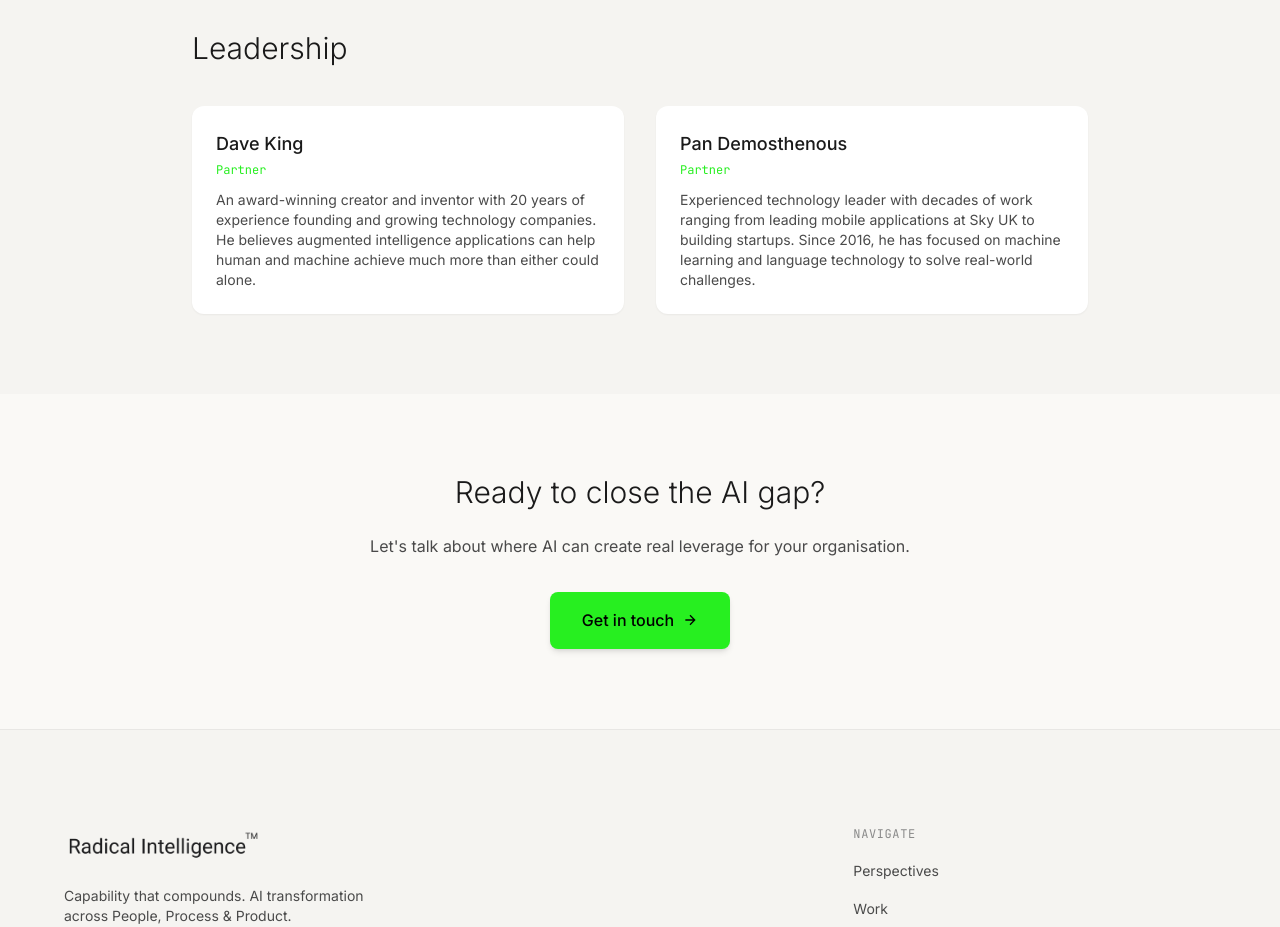
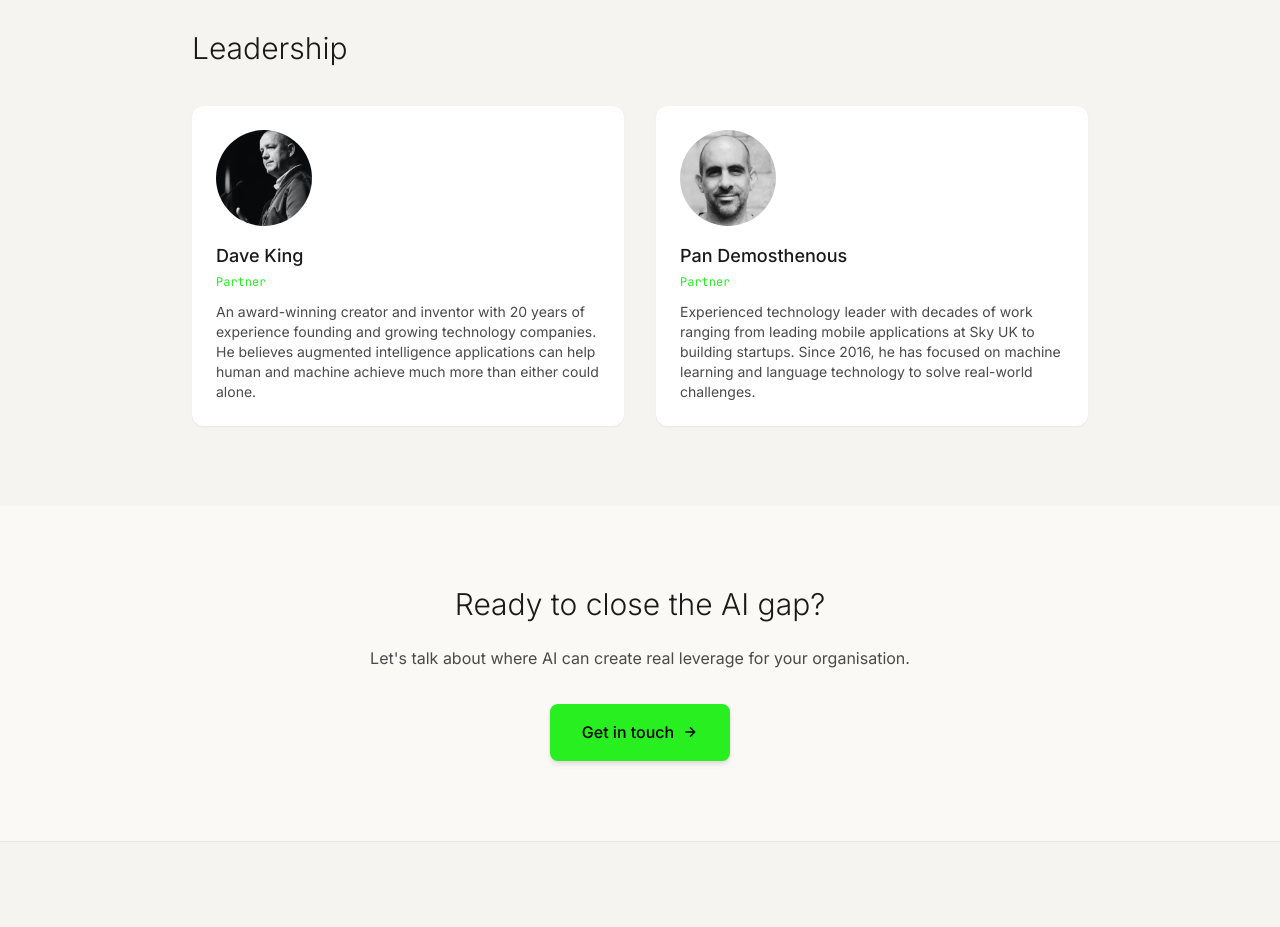
Before and after one commit to m37daveking/ri-web, a Next.js app: page /about in a window 1280 px wide. Shown: the part 1460-2387 px from the top of the page. Built offline with nearby package versions, Linux system fonts and the light colour scheme.

Commit message:
Add Pan and Dave photos to About page
🤖 Generated with [Claude Code](https://claude.com/claude-code)

Co-Authored-By: Claude Opus 4.5 <noreply@anthropic.com>

```diff
--- a/src/app/about/page.tsx
+++ b/src/app/about/page.tsx
@@ -130,6 +130,15 @@ export default function AboutPage() {
             <div className="grid grid-cols-1 md:grid-cols-2 gap-8">
               {/* Dave King */}
               <div className="bg-white rounded-xl shadow-sm p-6">
+                <div className="w-24 h-24 rounded-full overflow-hidden mb-4">
+                  <Image
+                    src="/images/dave-king.png"
+                    alt="Dave King"
+                    width={200}
+                    height={200}
+                    className="w-full h-full object-cover"
+                  />
+                </div>
                 <h3 className="text-lg font-medium mb-1 text-[var(--foreground)]">Dave King</h3>
                 <p className="font-mono text-xs text-[var(--accent)] mb-3">Partner</p>
                 <p className="text-sm text-[var(--foreground-muted)]">
@@ -139,6 +148,15 @@ export default function AboutPage() {
 
               {/* Pan Demosthenous */}
               <div className="bg-white rounded-xl shadow-sm p-6">
+                <div className="w-24 h-24 rounded-full overflow-hidden mb-4">
+                  <Image
+                    src="/images/pan-demosthenous.png"
+                    alt="Pan Demosthenous"
+                    width={200}
+                    height={200}
+                    className="w-full h-full object-cover"
+                  />
+                </div>
                 <h3 className="text-lg font-medium mb-1 text-[var(--foreground)]">Pan Demosthenous</h3>
                 <p className="font-mono text-xs text-[var(--accent)] mb-3">Partner</p>
                 <p className="text-sm text-[var(--foreground-muted)]">
```
Also changed, not shown: public/images/dave-king.png (added), public/images/pan-demosthenous.png (added).
